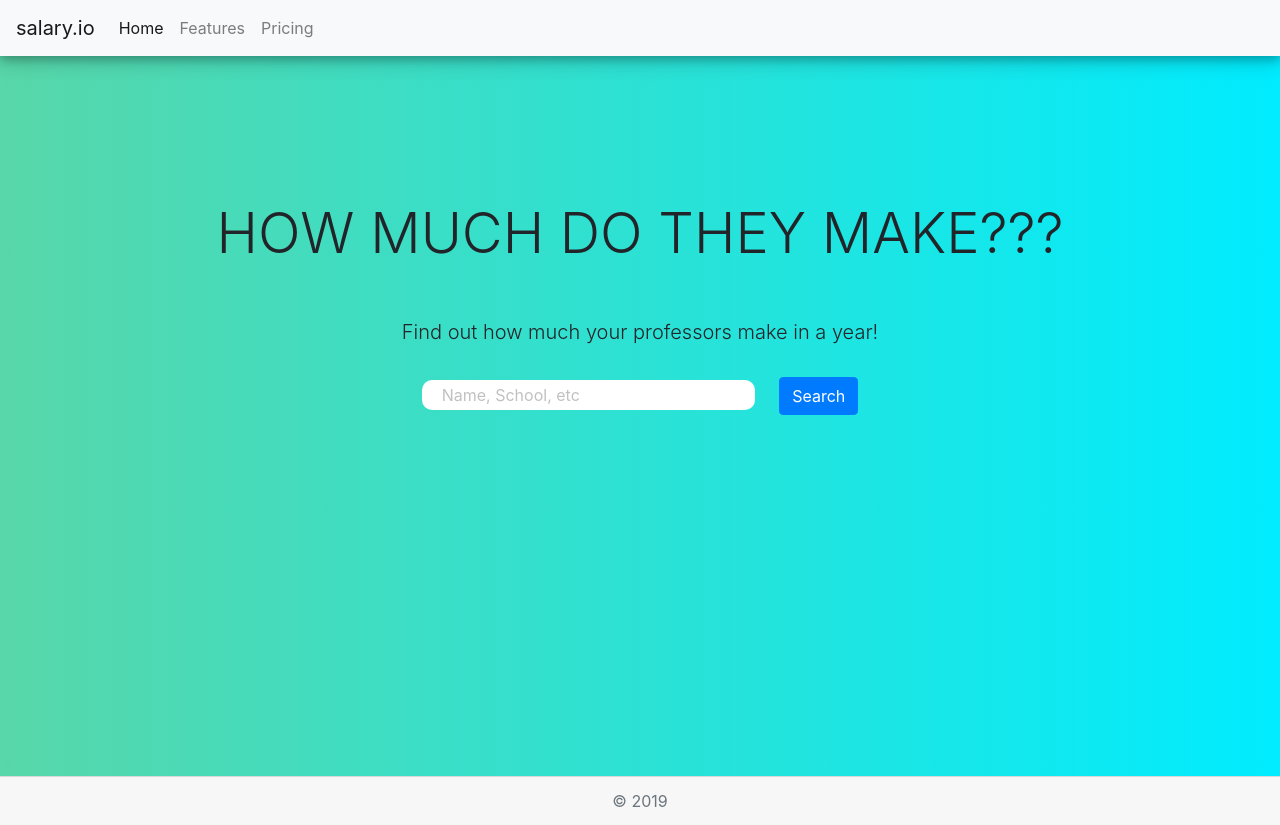
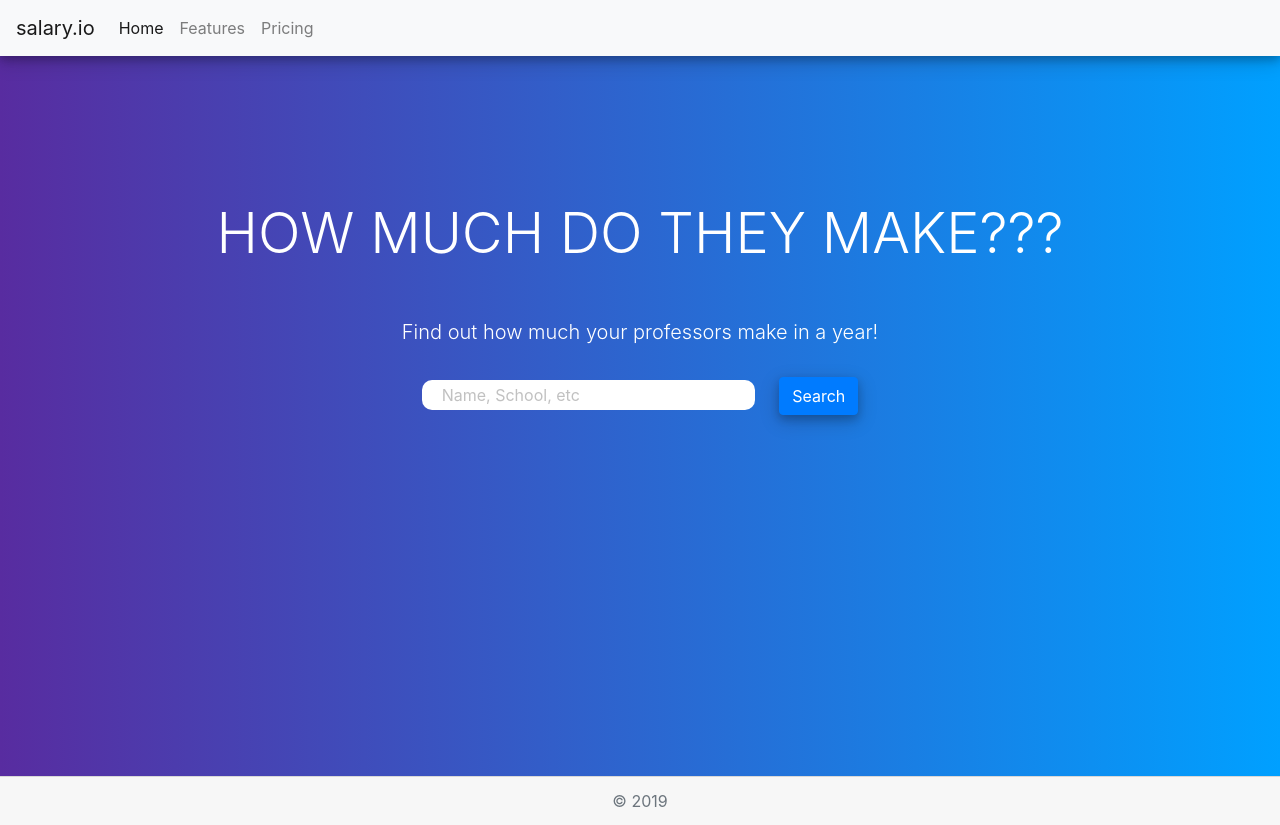
Before and after one commit to OthankQ/salary-page, a plain HTML site: page index.html in a window 1280 px wide. Drawn offline with nearby package versions, Linux system fonts and the light colour scheme.

Commit message:
update background color

```diff
--- a/style.css
+++ b/style.css
@@ -15,6 +15,7 @@ body {
 
 .searchBtn {
   margin-left: 20px;
+  box-shadow: 0 4px 8px 0 rgba(0, 0, 0, 0.2), 0 6px 20px 0 rgba(0, 0, 0, 0.19);
 }
 
 ::placeholder {
@@ -28,12 +29,7 @@ nav {
 }
 
 .jumbotron {
-  background: linear-gradient(
-    90deg,
-    rgba(2, 0, 36, 1) 0%,
-    rgba(88, 215, 169, 1) 0%,
-    rgba(0, 236, 255, 1) 100%
-  );
+  background: linear-gradient(90deg, rgba(2,0,36,1) 0%, rgba(88,44,160,1) 0%, rgba(0,160,255,1) 100%);
   text-align: center;
   min-height: 90vh;
   margin: 0;
@@ -41,17 +37,19 @@ nav {
 }
 
 h1 {
+  color: white;
   margin-top: 80px;
   margin-bottom: 50px;
   text-transform: uppercase;
 }
 
 .jumbotron p {
+  color: white;
   margin-bottom: 30px;
 }
 
-.submit {
-  margin-left: 20px;
+.searchBtn {
+
 }
 
 .footer {
```
